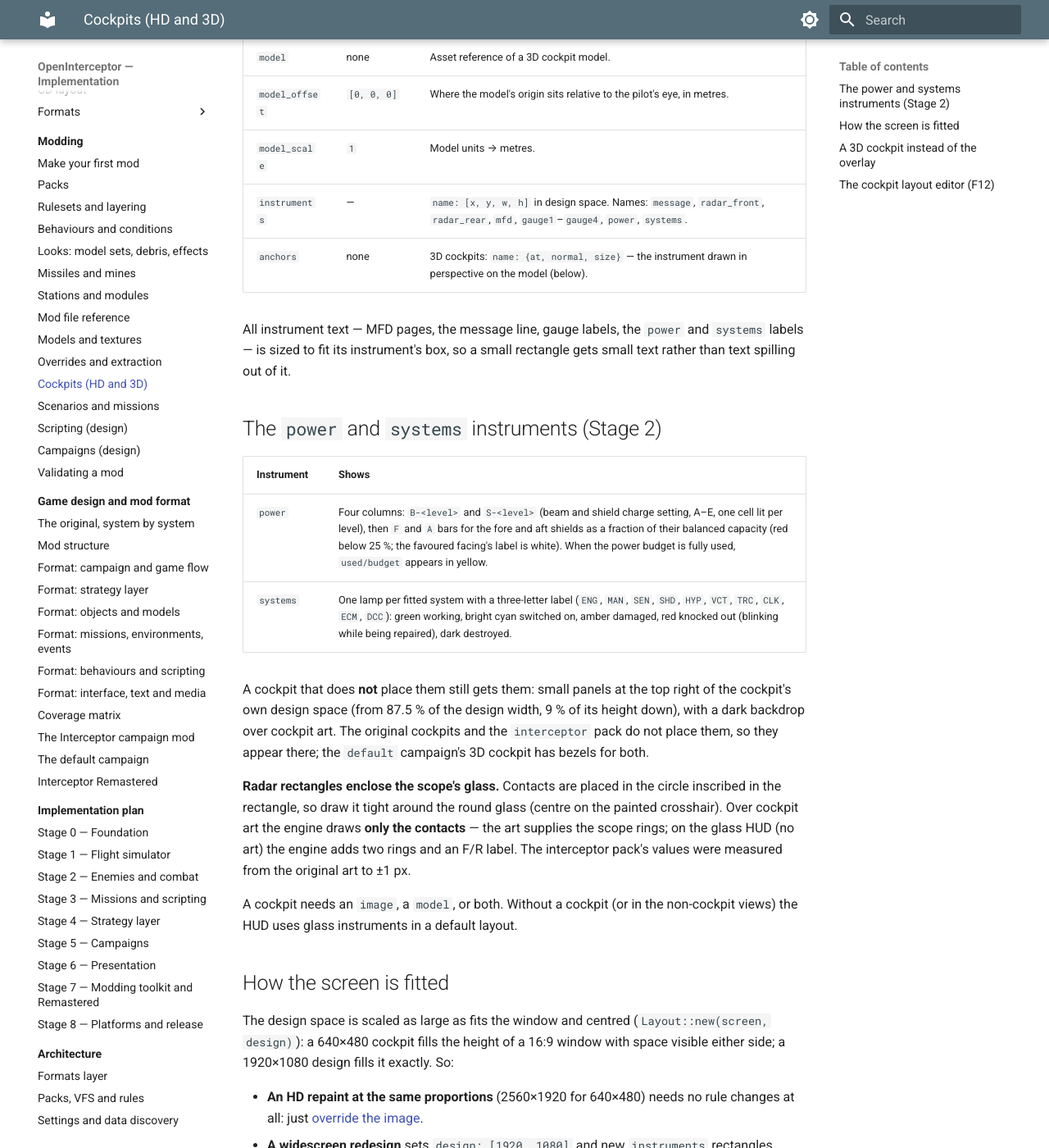
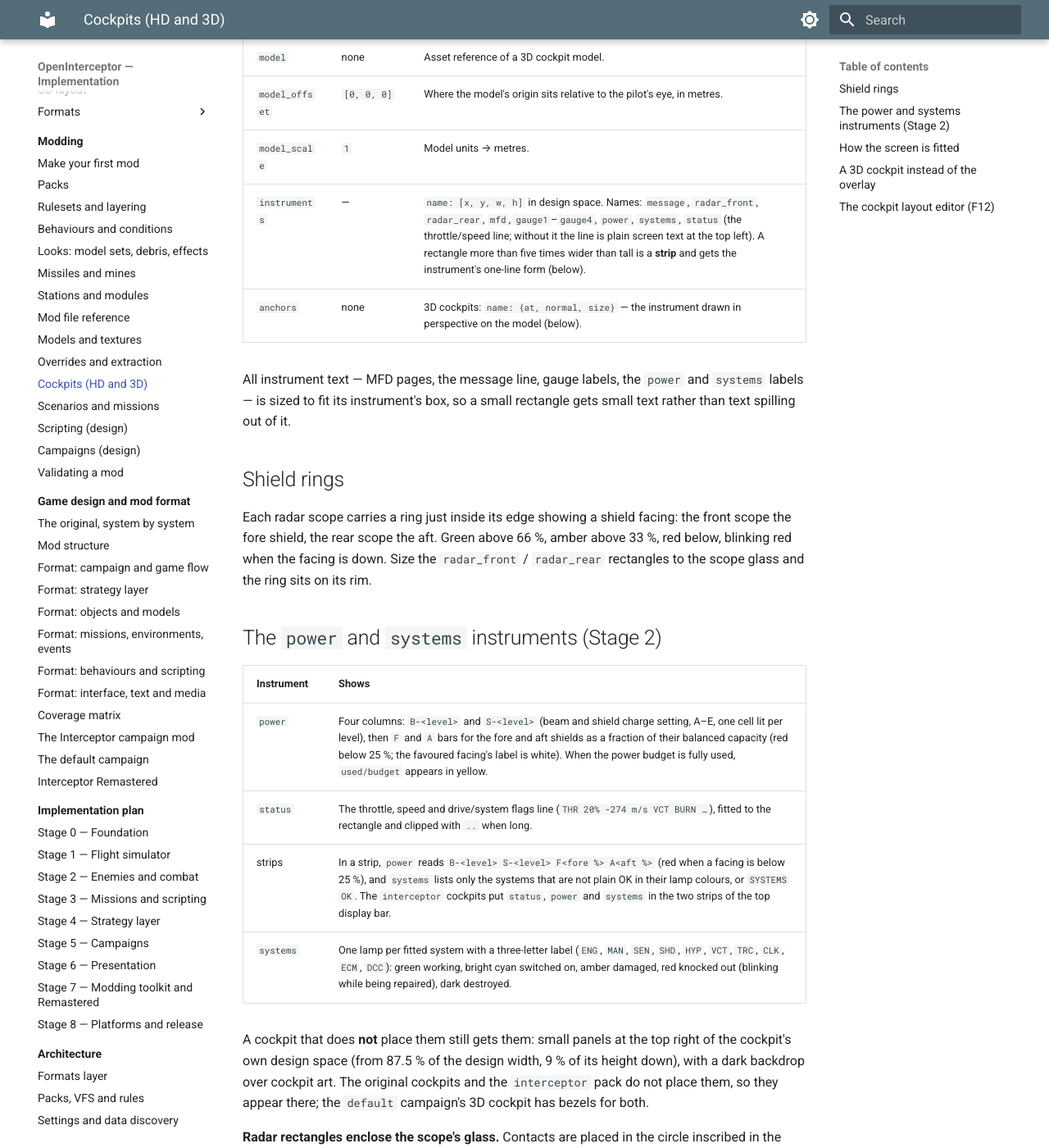
Before and after one commit to bbogovich/OpenInterceptor, an MkDocs documentation site: the page built from docs/modding/cockpits.md, in a window 1280 px wide and 1400 px high, scrolled down 770 px. Shown: the whole window at 82% size. Built offline with MkDocs 1.6.1 and Material for MkDocs 9.7.7, drawn with Linux system fonts in a browser that asks for light colours.

Commit message:
Cockpit status strip, one-line strip forms, shield rings (DEV-037, MT-2-30)
Co-Authored-By: Claude Opus 5.5 <noreply@anthropic.com>

```diff
--- a/docs/modding/cockpits.md
+++ b/docs/modding/cockpits.md
@@ -31,18 +31,27 @@ cockpits:
 | `model` | none | Asset reference of a 3D cockpit model. |
 | `model_offset` | `[0, 0, 0]` | Where the model's origin sits relative to the pilot's eye, in metres. |
 | `model_scale` | `1` | Model units → metres. |
-| `instruments` | — | `name: [x, y, w, h]` in design space. Names: `message`, `radar_front`, `radar_rear`, `mfd`, `gauge1`–`gauge4`, `power`, `systems`. |
+| `instruments` | — | `name: [x, y, w, h]` in design space. Names: `message`, `radar_front`, `radar_rear`, `mfd`, `gauge1`–`gauge4`, `power`, `systems`, `status` (the throttle/speed line; without it the line is plain screen text at the top left). A rectangle more than five times wider than tall is a **strip** and gets the instrument's one-line form (below). |
 | `anchors` | none | 3D cockpits: `name: {at, normal, size}` — the instrument drawn in perspective on the model (below). |
 
 All instrument text — MFD pages, the message line, gauge labels, the `power` and `systems`
 labels — is sized to fit its instrument's box, so a small rectangle gets small text rather than
 text spilling out of it.
 
+## Shield rings
+
+Each radar scope carries a ring just inside its edge showing a shield facing: the front
+scope the fore shield, the rear scope the aft. Green above 66 %, amber above 33 %, red
+below, blinking red when the facing is down. Size the `radar_front` / `radar_rear`
+rectangles to the scope glass and the ring sits on its rim.
+
 ## The `power` and `systems` instruments (Stage 2)
 
 | Instrument | Shows |
 |---|---|
 | `power` | Four columns: `B-<level>` and `S-<level>` (beam and shield charge setting, A–E, one cell lit per level), then `F` and `A` bars for the fore and aft shields as a fraction of their balanced capacity (red below 25 %; the favoured facing's label is white). When the power budget is fully used, `used/budget` appears in yellow. |
+| `status` | The throttle, speed and drive/system flags line (`THR 20%  -274 m/s  VCT  BURN …`), fitted to the rectangle and clipped with `..` when long. |
+| strips | In a strip, `power` reads `B-<level> S-<level>  F<fore %> A<aft %>` (red when a facing is below 25 %), and `systems` lists only the systems that are not plain OK in their lamp colours, or `SYSTEMS OK`. The `interceptor` cockpits put `status`, `power` and `systems` in the two strips of the top display bar. |
 | `systems` | One lamp per fitted system with a three-letter label (`ENG`, `MAN`, `SEN`, `SHD`, `HYP`, `VCT`, `TRC`, `CLK`, `ECM`, `DCC`): green working, bright cyan switched on, amber damaged, red knocked out (blinking while being repaired), dark destroyed. |
 
 A cockpit that does **not** place them still gets them: small panels at the top right of the
```
Also changed, not shown: docs/deviations/index.md (+1 -0 lines), docs/testing/manual-tests.md (+9 -0 lines).
